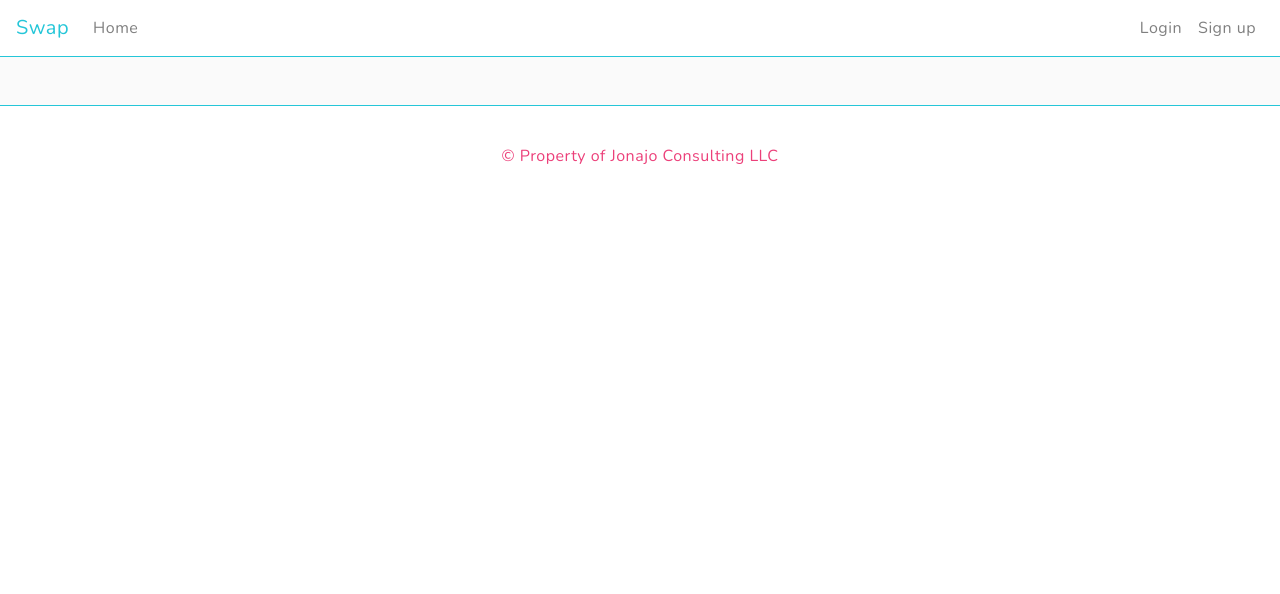
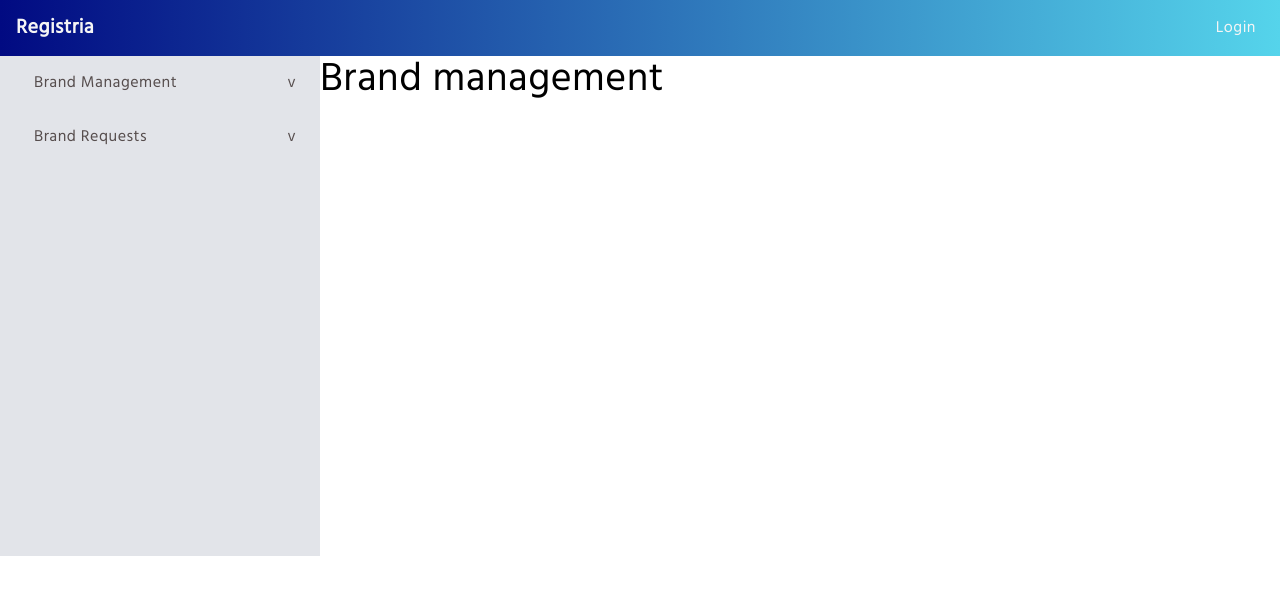
Before and after one commit to aluramh/nuxt-auth, a Nuxt app: page /brand/management in a window 1280 px wide. Shown: the top 594 px of the page. Built offline with nearby package versions, Linux system fonts and the light colour scheme; no server answers.

Commit message:
added new stuff

```diff
--- a/components/Footer.vue
+++ b/components/Footer.vue
@@ -1,24 +1,10 @@
 <template>
-  <div class="App__footer">
-    <b-container>
-      <p class="text-center">
-        © Property of Jonajo Consulting LLC
-      </p>
-    </b-container>
-  </div>
+  <div></div>
 </template>
 
-<style lang="scss">
-@import "@/assets/css/variables.scss";
+<script>
+export default {};
+</script>
 
-.App__footer {
-  padding: 38px 0;
-  color: $secondary;
-  border-top: 1px solid $primary;
-  // opacity: 0.6;
-
-  & > p {
-    margin: 0 !important;
-  }
-}
+<style>
 </style>
--- a/components/Header.vue
+++ b/components/Header.vue
@@ -3,18 +3,14 @@
     <b-navbar toggleable="md" class="App__header">
       <b-navbar-toggle target="nav_collapse" />
 
-      <b-navbar-brand to="/">Swap</b-navbar-brand>
+      <b-navbar-brand class="App__brand" to="/">Registria</b-navbar-brand>
 
       <b-collapse id="nav_collapse" is-nav>
-        <b-navbar-nav class="App__navbar">
-          <b-nav-item to="/">Home</b-nav-item>
-        </b-navbar-nav>
-
-        <b-navbar-nav v-if="$auth.loggedIn" class="App__navbar">
+        <!-- <b-navbar-nav v-if="$auth.loggedIn" class="App__navbar">
           <b-nav-item to="/contacts">Contacts</b-nav-item>
           <b-nav-item href="#">Link #2</b-nav-item>
           <b-nav-item href="#">Link #3</b-nav-item>
-        </b-navbar-nav>
+        </b-navbar-nav> -->
 
         <!-- Right aligned nav items -->
         <b-navbar-nav class="ml-auto">
@@ -31,7 +27,6 @@
 
           <template v-else>
             <b-nav-item to="/login">Login</b-nav-item>
-            <b-nav-item to="/signup">Sign up</b-nav-item>
           </template>
         </b-navbar-nav>
       </b-collapse>
@@ -45,8 +40,6 @@ export default {
     async handleLogout() {
       this.$auth.logout();
       console.log("logout");
-      // await this.$axios.post("/api/auth/logout");
-      // console.log("logged out");
     }
   }
 };
@@ -55,12 +48,26 @@ export default {
 <style lang="scss">
 @import "@/assets/css/variables.scss";
 
+$gradientStart: rgb(1, 10, 130);
+$gradientEnd: rgb(85, 212, 235);
+
 .App__header {
-  border-bottom: 1px solid $primary;
+  background-image: linear-gradient(to right, $gradientStart, $gradientEnd);
+  color: whitesmoke;
+  // height: 45px;
+
   & > * {
-    color: $primary !important;
+    color: whitesmoke !important;
   }
-  // color: $primary !important;
+
+  .nav-item,
+  .nav-item > * {
+    color: whitesmoke !important;
+  }
+}
+
+.App__brand {
+  font-weight: 600;
 }
 
 .App__navbar {
--- /dev/null
+++ b/components/Sidebar.vue
@@ -0,0 +1,23 @@
+<template>
+  <div>
+    <b-row no-gutters>
+      <b-col cols="3" class="App__sidebar">
+        <slot name="sidebar" />
+      </b-col>
+      <b-col>
+        <slot name="content" />
+      </b-col>
+    </b-row>
+  </div>
+</template>
+
+<script>
+export default {};
+</script>
+
+<style>
+.App__sidebar {
+  background-color: rgb(226, 228, 233);
+  min-height: 500px;
+}
+</style>
--- /dev/null
+++ b/components/SidebarItem.vue
@@ -0,0 +1,40 @@
+<template>
+  <div class="sidebar__item d-flex justify-content-between">
+    <span>
+      <slot />
+    </span>
+
+    <span>v</span>
+    <!-- <ArrowForward /> -->
+
+    <!-- <ArrowForward />
+    <AlertIcon /> -->
+  </div>
+</template>
+
+<script>
+import ArrowForward from "vue-ionicons/dist/ios-arrow-forward.vue";
+// require("vue-ionicons/ionicons.css");
+console.log({ ArrowForward });
+export default {
+  components: {
+    // ArrowForward
+  }
+};
+</script>
+
+<style lang="scss">
+.sidebar__item {
+  font-family: "Hind", sans-serif;
+  font-size: 16px;
+  color: rgb(86, 77, 77);
+  padding: 15px 24px 15px 34px;
+  transition: 250ms background-color;
+
+  &:hover {
+    background-color: rgb(197, 202, 215);
+    font-weight: bold;
+    cursor: pointer;
+  }
+}
+</style>
--- a/layouts/default.vue
+++ b/layouts/default.vue
@@ -1,7 +1,7 @@
 <template>
   <div>
     <Header />
-    <div class="App__background py-4">
+    <div class="App__background">
       <nuxt />
     </div>
     <Footer />
@@ -21,13 +21,11 @@ export default {
 </script>
 
 <style>
-@import url("https://fonts.googleapis.com/css?family=Nunito");
-
 body {
-  font-family: "Nunito", sans-serif;
+  font-family: "Hind", sans-serif;
 }
 
 .App__background {
-  background-color: #fafafa;
+  background-color: rgb (247, 248, 250);
 }
 </style>
--- a/nuxt.config.js
+++ b/nuxt.config.js
@@ -3,13 +3,20 @@ module.exports = {
   ** Headers of the page
   */
   head: {
-    title: "Swap",
+    title: "Registria",
     meta: [
       { charset: "utf-8" },
       { name: "viewport", content: "width=device-width, initial-scale=1" },
-      { hid: "description", name: "description", content: "Nuxt.js project" }
+      { hid: "description", name: "description", content: "Registria mobile" }
     ],
-    link: [{ rel: "icon", type: "image/x-icon", href: "/favicon.ico" }]
+    link: [
+      { rel: "icon", type: "image/x-icon", href: "/favicon.ico" },
+      {
+        rel: "stylesheet",
+        href: "https://fonts.googleapis.com/css?family=Hind"
+      }
+    ]
+    // <link href="" rel="stylesheet">
   },
   /*
   ** Global CSS
--- a/package.json
+++ b/package.json
@@ -17,7 +17,7 @@
     "@nuxtjs/auth": "^4.5.1",
     "@nuxtjs/axios": "^5.3.1",
     "axios": "^0.16.2",
-    "bcrypt": "^3.0.0",
+    "bcrypt": "^3.0.2",
     "bootstrap-vue": "^2.0.0-rc.11",
     "couchbase": "^2.5.1",
     "cross-env": "^5.0.1",
@@ -29,7 +29,8 @@
     "passport": "^0.4.0",
     "passport-jwt": "^4.0.0",
     "passport-local": "^1.0.0",
-    "source-map-support": "^0.4.15"
+    "source-map-support": "^0.4.15",
+    "vue-ionicons": "^2.2.1"
   },
   "devDependencies": {
     "babel-eslint": "^8.2.6",
--- /dev/null
+++ b/pages/brand/management.vue
@@ -0,0 +1,29 @@
+<template>
+  <div>
+    <Sidebar>
+      <template slot="sidebar">
+        <SidebarItem>Brand Management</SidebarItem>
+        <SidebarItem>Brand Requests</SidebarItem>
+      </template>
+
+      <template slot="content">
+        <h1>Brand management</h1>
+      </template>
+    </Sidebar>
+  </div>
+</template>
+
+<script>
+import Sidebar from "@/components/Sidebar";
+import SidebarItem from "@/components/SidebarItem";
+
+export default {
+  components: {
+    Sidebar,
+    SidebarItem
+  }
+};
+</script>
+
+<style>
+</style>
--- a/pages/login.vue
+++ b/pages/login.vue
@@ -1,7 +1,7 @@
 <template>
   <div class="login__container container py-3">
     <Jumbotron>
-      <h2 class="text-center">Swap</h2>
+      <h2 class="text-center">Registria</h2>
 
       <form @submit.prevent="handleFormSubmission">
         <InputField v-model="username" placeholder="Email or username" type="email" class="w-100 mb-2" />
@@ -29,8 +29,8 @@ export default {
   },
   data() {
     return {
-      username: "swaptest@email.com",
-      password: "swap123",
+      username: "test@email.com",
+      password: "test123",
       token: ""
     };
   },
--- a/pages/signup.vue
+++ b/pages/signup.vue
@@ -1,7 +1,7 @@
 <template>
   <div class="login__container container py-3">
     <Jumbotron class="mb-3">
-      <h2 class="text-center">Swap</h2>
+      <h2 class="text-center">Registria</h2>
 
       <div class="text-center">
         <p>
```
Also changed, not shown: 2 other files (tests, documents, lock files or other folders).
